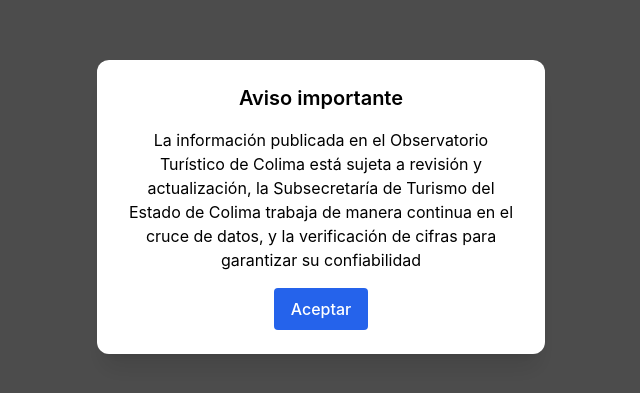
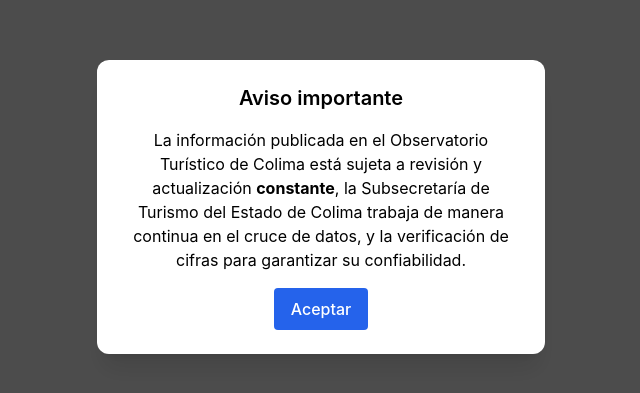
Before and after one commit to BraulioRodriguez23/observatorio-colima, a React (Vite) app: page / in a window 1280 px wide. Shown: the part 193-586 px from the top of the page, without its empty margins (319-959 px from the left). Built offline with nearby package versions, Linux system fonts and the light colour scheme.

Commit message:
modificacion del disclaimer

```diff
--- a/src/components/disclaimer.tsx
+++ b/src/components/disclaimer.tsx
@@ -8,7 +8,7 @@
       <div className="bg-white p-6 rounded-xl shadow-xl max-w-md text-center">
         <h2 className="text-xl font-semibold mb-4 text-black">Aviso importante</h2>
         <p className="mb-4 text-black">
-         La información publicada en el Observatorio Turístico de Colima está sujeta a revisión y actualización, la Subsecretaría de Turismo del Estado de Colima trabaja de manera continua en el cruce de datos, y la verificación de cifras para garantizar su confiabilidad
+        La información publicada en el Observatorio Turístico de Colima está sujeta a revisión y actualización <strong>constante</strong>, la Subsecretaría de Turismo del Estado de Colima trabaja de manera continua en el cruce de datos, y la verificación de cifras para garantizar su confiabilidad.
         </p>
         <button
           className="bg-blue-600 text-white px-4 py-2 rounded hover:bg-blue-700"
```
